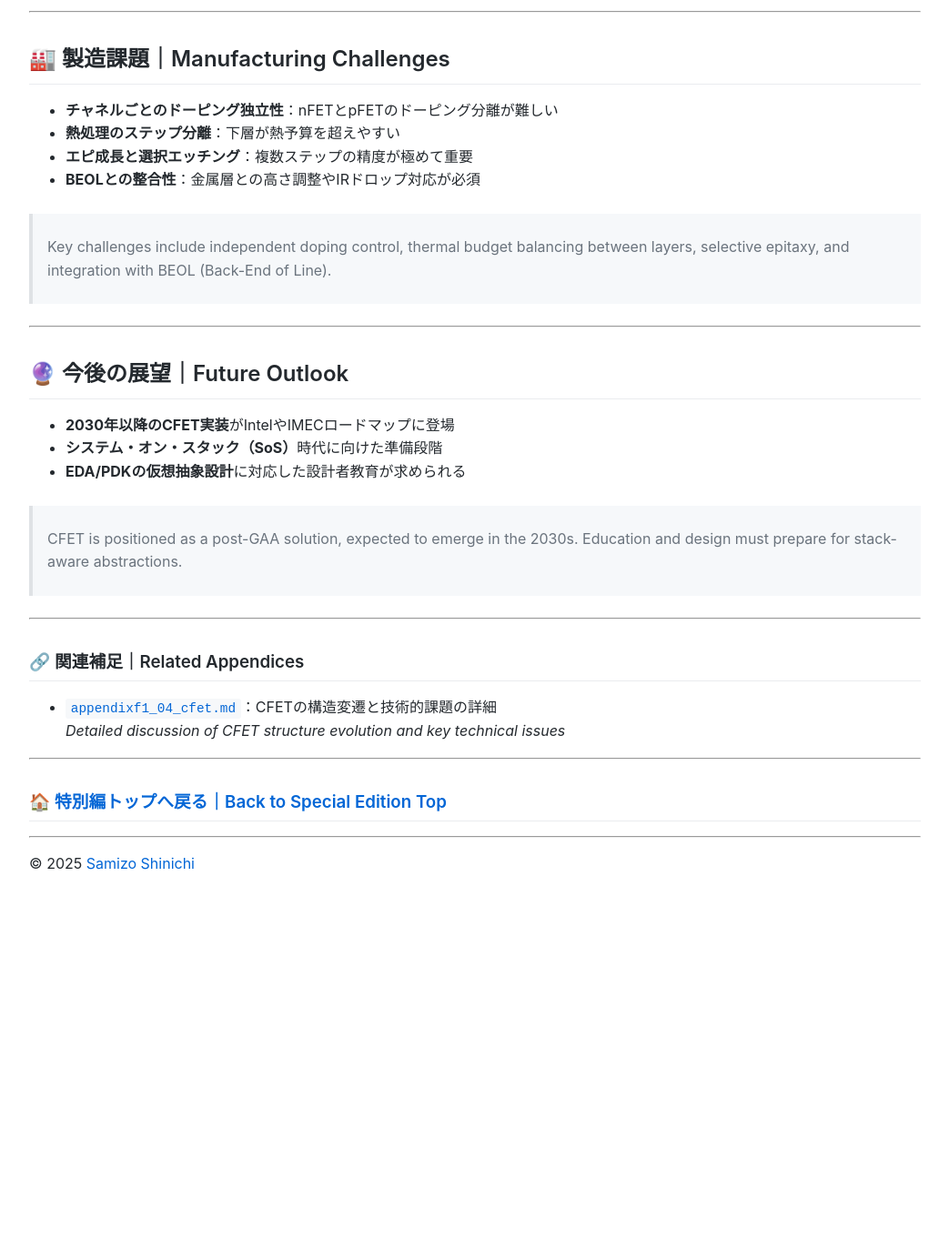
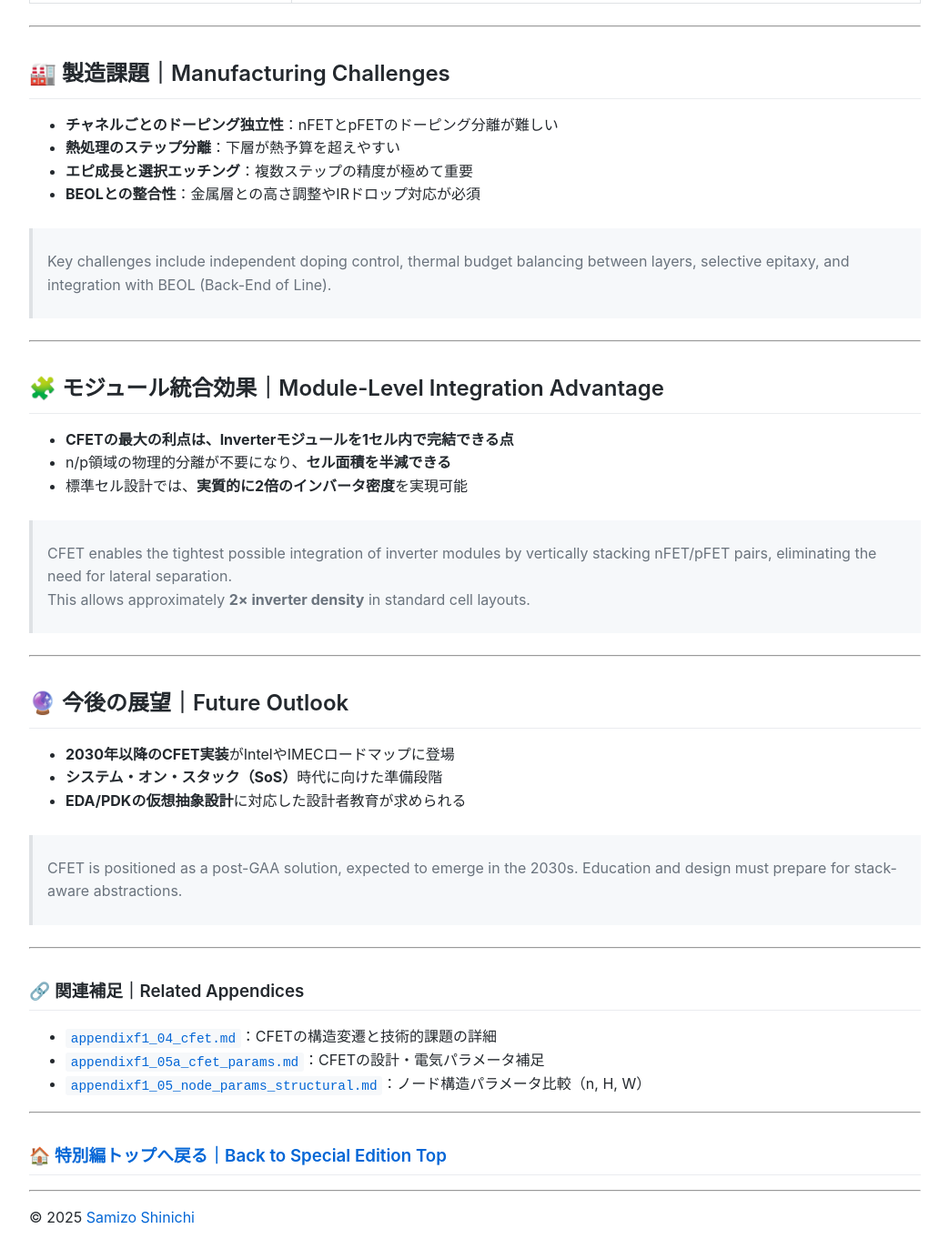
Before and after one commit to Samizo-AITL/Edusemi-v4x, a Jekyll site: the page built from f_chapter1_finfet_gaa/f1_5_cfet.md, in a window 1280 px wide and 1400 px high, scrolled down 1709 px. Shown: the top 1384 px of the window at 91% size, without its empty margins (118-1161 px from the left). Built offline with Jekyll 4.4.1, drawn with Linux system fonts in a browser that asks for light colours; our own code applies the rules of GitHub Pages for plain Markdown files; before the commit the page ends 2720 px from its top, so only the background shows below that.

Commit message:
Update f1_5_cfet.md

````diff
--- a/f_chapter1_finfet_gaa/f1_5_cfet.md
+++ b/f_chapter1_finfet_gaa/f1_5_cfet.md
@@ -21,6 +21,7 @@
 
 > In GAA, multiple horizontal nanosheets are stacked, but both nFET and pFET are placed side-by-side.
 > CFET vertically stacks nFET and pFET, enabling denser integration and better symmetry.
+
 ```
  p-FET   ← Upper layer
  ─────
@@ -30,7 +31,8 @@
  ─────
  Substrate
 ```
- ---
+
+---
 
 ## ⚡ 電気的特徴と設計影響｜Electrical Characteristics & Design Impact
 
@@ -55,6 +57,17 @@
 
 ---
 
+## 🧩 モジュール統合効果｜Module-Level Integration Advantage
+
+- **CFETの最大の利点は、Inverterモジュールを1セル内で完結できる点**
+- n/p領域の物理的分離が不要になり、**セル面積を半減できる**
+- 標準セル設計では、**実質的に2倍のインバータ密度**を実現可能
+
+> CFET enables the tightest possible integration of inverter modules by vertically stacking nFET/pFET pairs, eliminating the need for lateral separation.
+> This allows approximately **2× inverter density** in standard cell layouts.
+
+---
+
 ## 🔮 今後の展望｜Future Outlook
 
 - **2030年以降のCFET実装**がIntelやIMECロードマップに登場
@@ -68,7 +81,8 @@
 ### 🔗 関連補足｜Related Appendices
 
 - [`appendixf1_04_cfet.md`](appendixf1_04_cfet.md)：CFETの構造変遷と技術的課題の詳細
-  *Detailed discussion of CFET structure evolution and key technical issues*
+- [`appendixf1_05a_cfet_params.md`](appendixf1_05a_cfet_params.md)：CFETの設計・電気パラメータ補足
+- [`appendixf1_05_node_params_structural.md`](appendixf1_05_node_params_structural.md)：ノード構造パラメータ比較（n, H, W）
 
 ---
 
````
